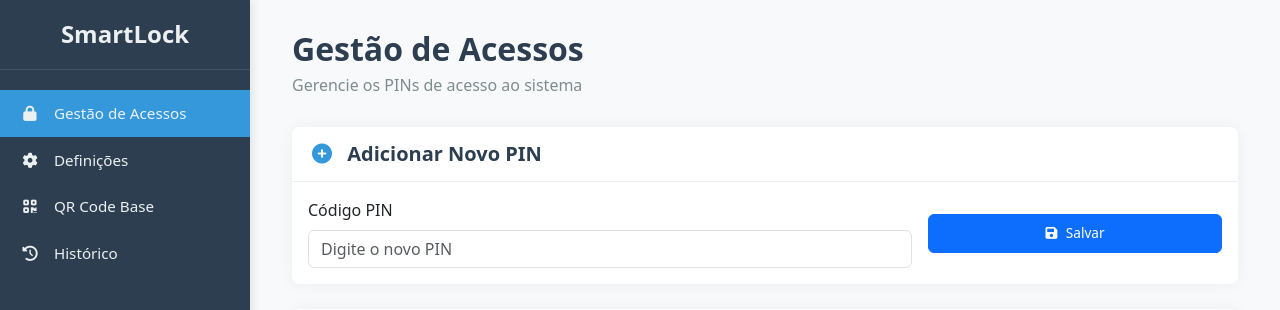
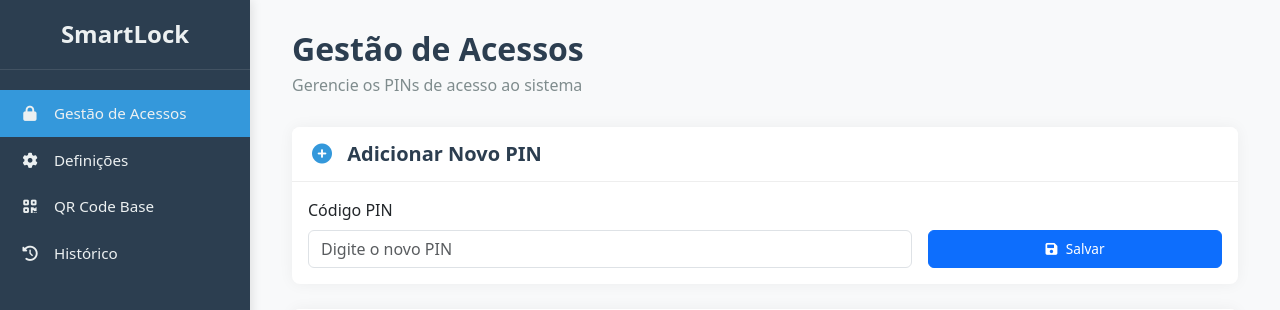
Before and after one commit to Dpinto9/ApiLock, a Flask app: page /painel in a window 1280 px wide. Shown: the top 310 px of the page. Run offline with Flask 3, Linux system fonts and the light colour scheme; the visitor is signed in with stand-in values (Sample User, id 1); data that the repository does not hold is empty.

Commit message:
save pin css

```diff
--- a/Smart Lock/Templates/painel.html
+++ b/Smart Lock/Templates/painel.html
@@ -27,7 +27,7 @@
                 </div>
                 <div class="card-body">
                     <form id="addPinForm">
-                        <div class="row g-3 align-items-center">
+                        <div class="row g-3 align-items-end">
                             <div class="col-md-8">
                                 <label for="pinInput" class="form-label">Código PIN</label>
                                 <input type="text" class="form-control" id="pinInput" placeholder="Digite o novo PIN" required>
```
